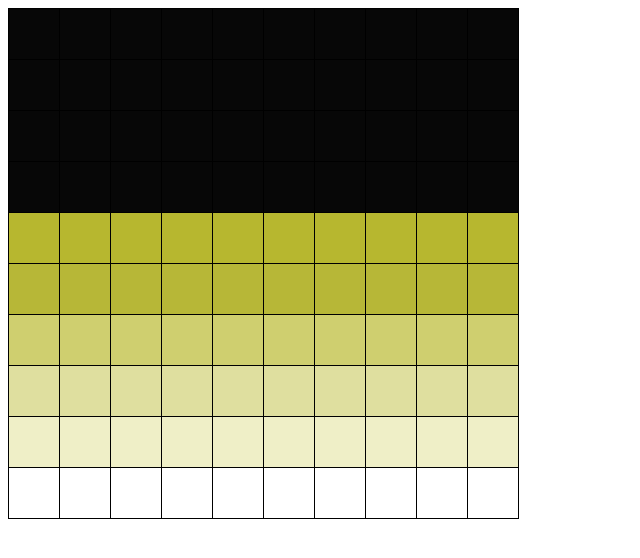
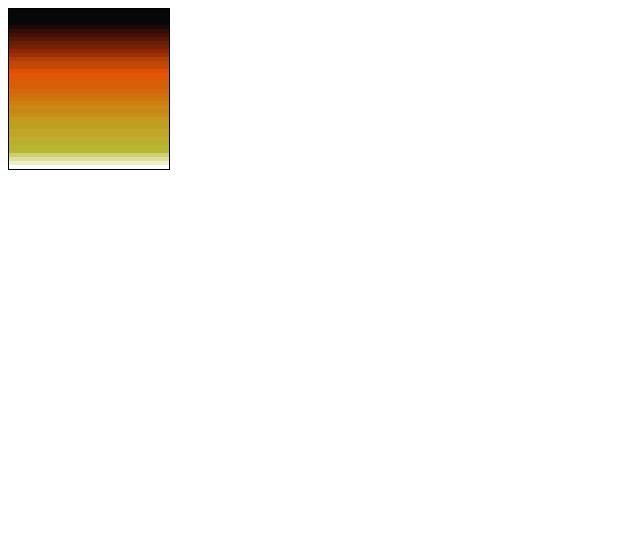
Before and after one commit to pedro-costa1/fogo-do-DOOM, a plain HTML site: page index.html in a window 1280 px wide. Shown: the whole page, without its empty margins (0-640 px from the left). Drawn offline with Linux system fonts and the light colour scheme.

Commit message:
Estilizando para melhorar a apresentação

```diff
--- a/fogo.js
+++ b/fogo.js
@@ -1,7 +1,7 @@
 // Variaveis principais
 const firePixelArray = [];
-const fireWidht = 10;
-const fireHeight = 10;
+const fireWidht = 40;
+const fireHeight = 40;
 // Paleta de cor
 const fireColorsPalette = [{"r":7,"g":7,"b":7},{"r":31,"g":7,"b":7},{"r":47,"g":15,"b":7},{"r":71,"g":15,"b":7},{"r":87,"g":23,"b":7},{"r":103,"g":31,"b":7},{"r":119,"g":31,"b":7},{"r":143,"g":39,"b":7},{"r":159,"g":47,"b":7},{"r":175,"g":63,"b":7},{"r":191,"g":71,"b":7},{"r":199,"g":71,"b":7},{"r":223,"g":79,"b":7},{"r":223,"g":87,"b":7},{"r":223,"g":87,"b":7},{"r":215,"g":95,"b":7},{"r":215,"g":95,"b":7},{"r":215,"g":103,"b":15},{"r":207,"g":111,"b":15},{"r":207,"g":119,"b":15},{"r":207,"g":127,"b":15},{"r":207,"g":135,"b":23},{"r":199,"g":135,"b":23},{"r":199,"g":143,"b":23},{"r":199,"g":151,"b":31},{"r":191,"g":159,"b":31},{"r":191,"g":159,"b":31},{"r":191,"g":167,"b":39},{"r":191,"g":167,"b":39},{"r":191,"g":175,"b":47},{"r":183,"g":175,"b":47},{"r":183,"g":183,"b":47},{"r":183,"g":183,"b":55},{"r":207,"g":207,"b":111},{"r":223,"g":223,"b":159},{"r":239,"g":239,"b":199},{"r":255,"g":255,"b":255}] ;
 
@@ -11,7 +11,7 @@ function start() {
     createFireSource();
     renderFire();
 
-    setInterval(calculateFirePropagation, 1000);
+    setInterval(calculateFirePropagation, 50);
 }
 
 // Função para criar a estrutura de dados do fogo
@@ -88,7 +88,7 @@ function renderFire() {
             } else {
                 const color = fireColorsPalette[fireIntesity];
                 const colorString = `${color.r},${color.g},${color.b}`;
-                html += `<td style="background-color: rgb(${colorString})">`;
+                html += `<td class="pixel" style="background-color: rgb(${colorString})">`;
                 html += '</td>';
             }
 
--- a/index.html
+++ b/index.html
@@ -30,6 +30,12 @@
             right: 2px;
             color: #999;
         }
+
+        td.pixel {
+            width: 4px;
+            height: 4px;
+            border: 0;
+        }
     </style>
 
 </head>
```
